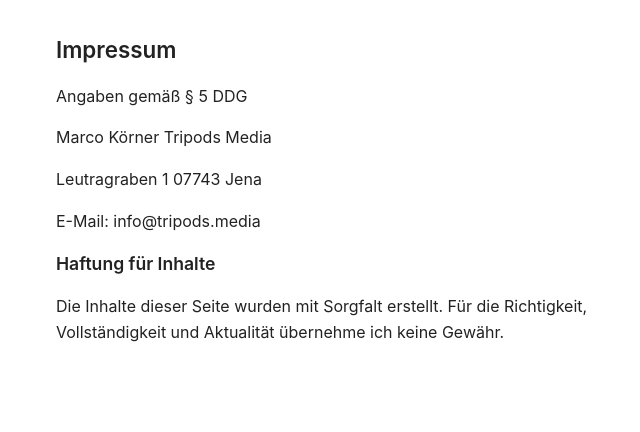
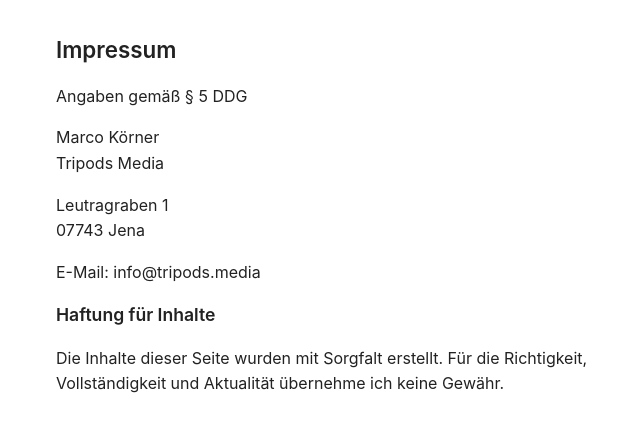
Before and after one commit to srslymarco/kallisti, a Jekyll site: the page built from IMPRESSUM.md, in a window 1280 px wide. Shown: the top 432 px of the page, without its empty margins (264-904 px from the left). Built offline with Jekyll 4.4.1, drawn with Linux system fonts in a browser that asks for light colours; our own code applies the rules of GitHub Pages for plain Markdown files.

```diff
--- a/IMPRESSUM.md
+++ b/IMPRESSUM.md
@@ -2,10 +2,10 @@
 
 Angaben gemäß § 5 DDG
 
-Marco Körner
+Marco Körner\
 Tripods Media
 
-Leutragraben 1
+Leutragraben 1\
 07743 Jena
 
 E-Mail: info@tripods.media
```
